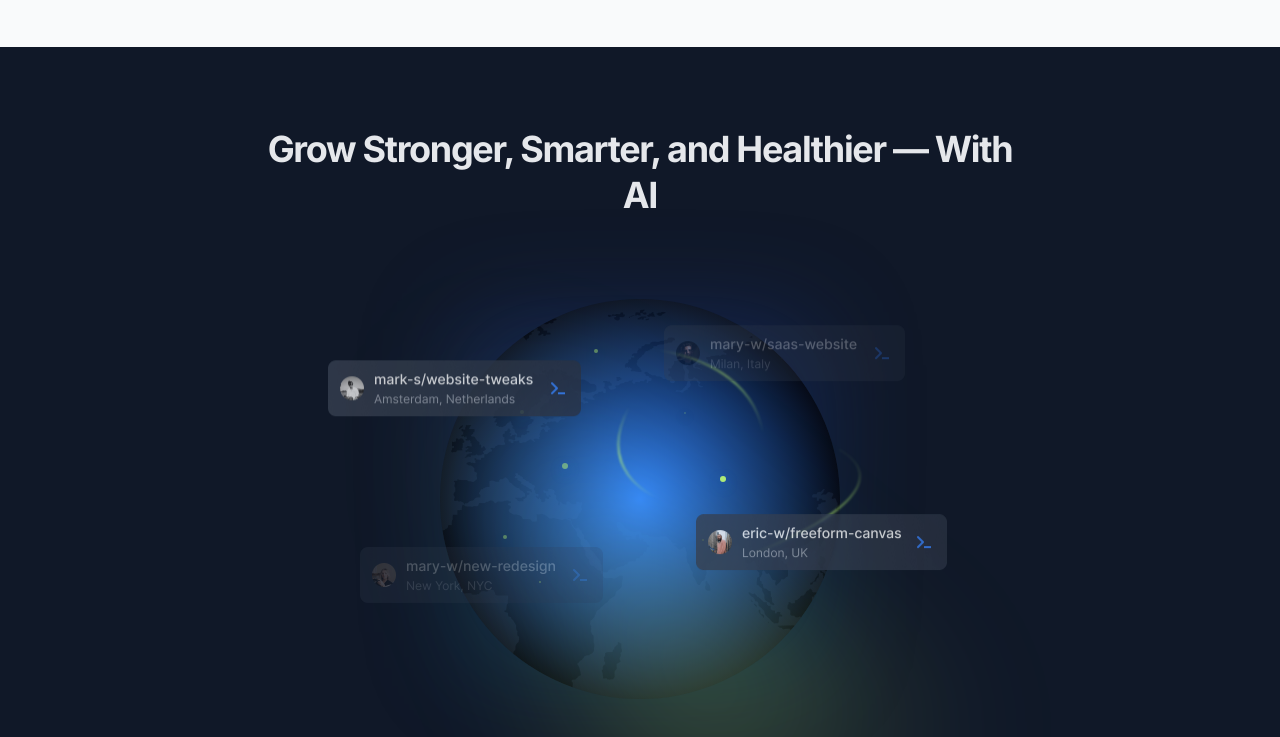
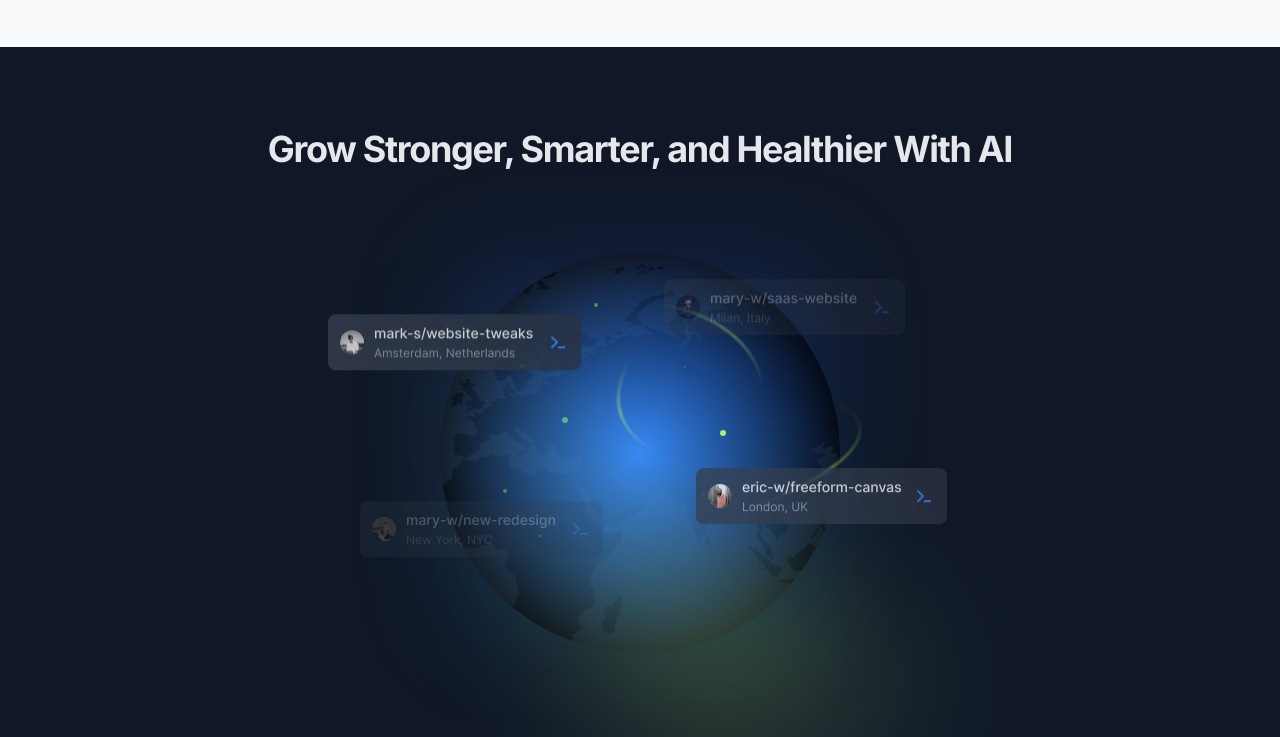
Before and after one commit to newchaptertech/skillrise, a Next.js app: page / in a window 1280 px wide. Shown: the part 1500-2237 px from the top of the page. Built offline with nearby package versions, Linux system fonts and the light colour scheme.

Commit message:
Update section header text in FeaturesPlanet component for improved clarity.

```diff
--- a/components/features-planet.tsx
+++ b/components/features-planet.tsx
@@ -14,7 +14,7 @@ export default function FeaturesPlanet() {
           {/* Section header */}
           <div className="mx-auto max-w-3xl pb-16 text-center md:pb-20">
             <h2 className="text-3xl font-bold text-gray-200 md:text-4xl">
-              Grow Stronger, Smarter, and Healthier — With AI
+              Grow Stronger, Smarter, and Healthier With AI
             </h2>
           </div>
           {/* Planet */}
```
